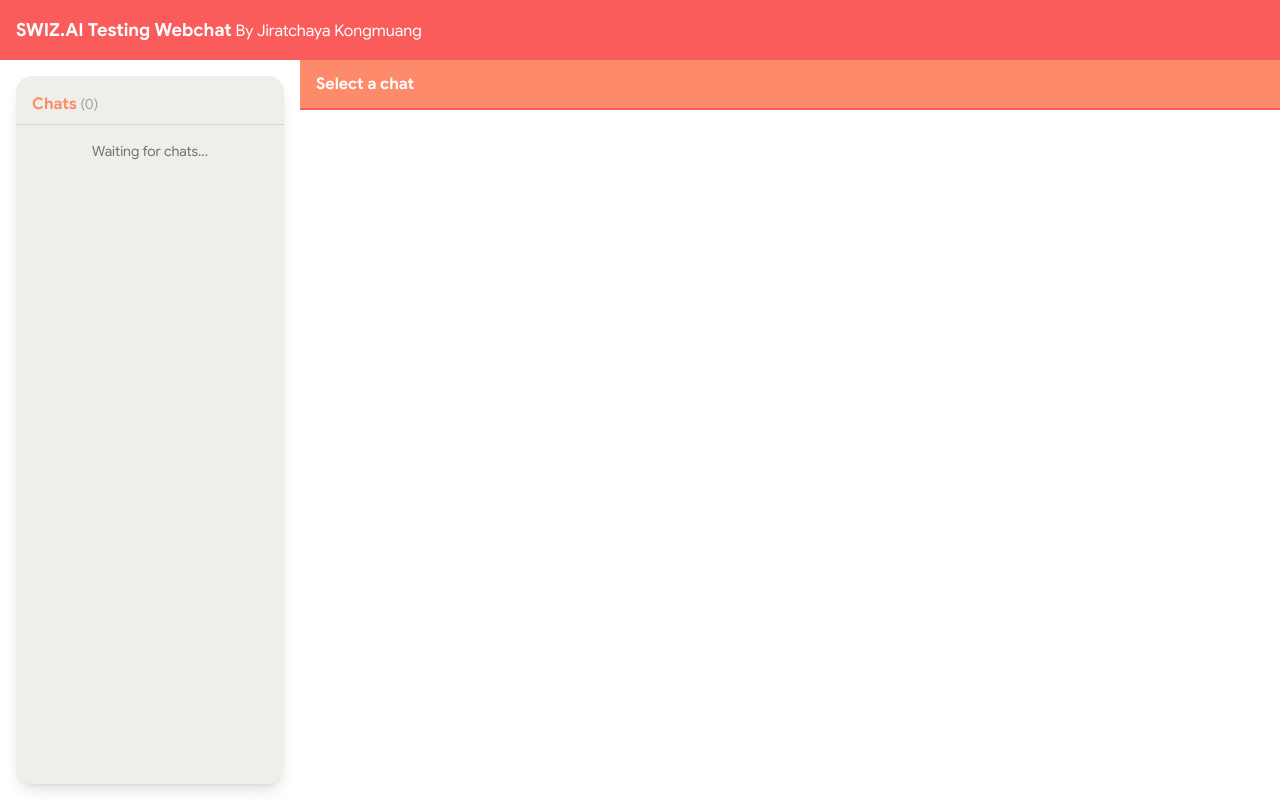
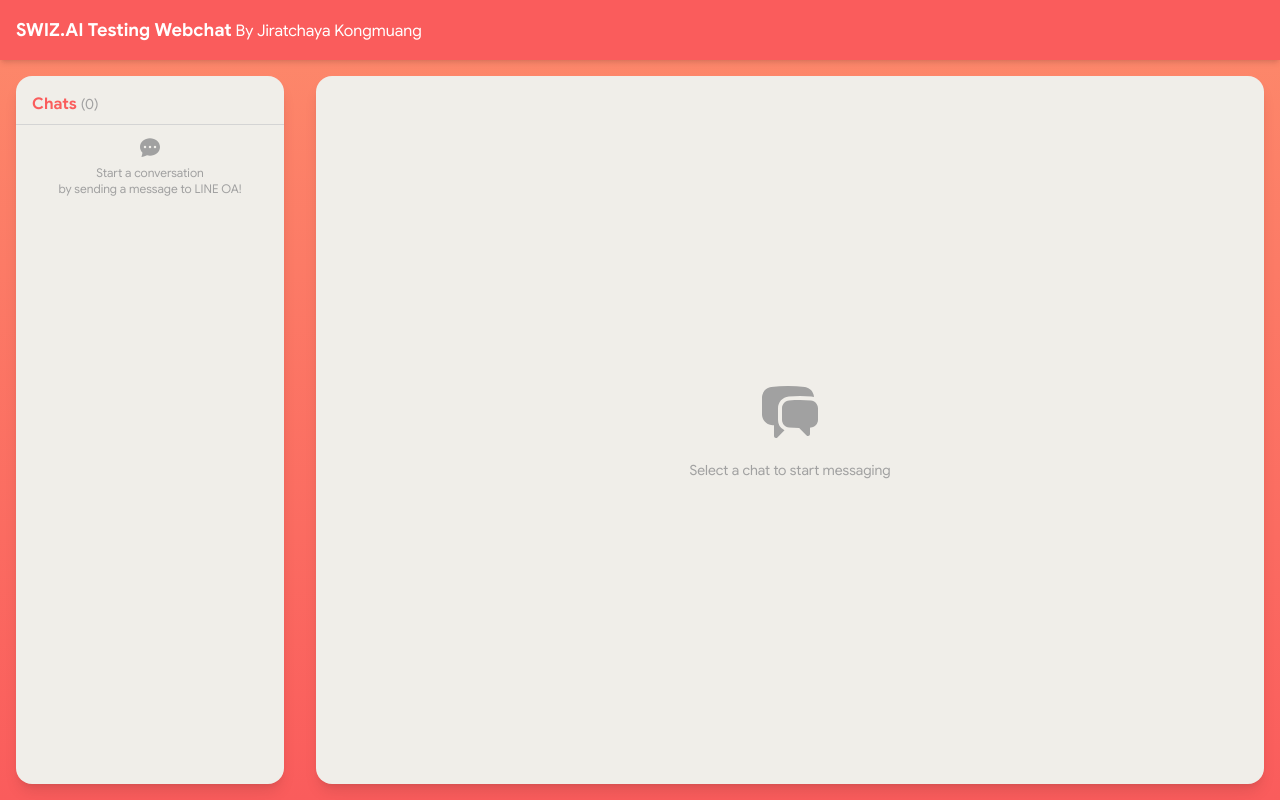
Before and after one commit to jiratchaya-k/zwizai-testing-webchat, a Next.js app: page / in a window 1280 px wide. Built offline with nearby package versions, Linux system fonts and the light colour scheme.

Commit message:
feat: 🎸 custom empty state

```diff
--- a/app/globals.css
+++ b/app/globals.css
@@ -66,7 +66,11 @@ body {
     font-family: 'Google Sans', sans-serif;
     padding: 0;
     margin: 0;
-    background: var(--color-background);
+    background: linear-gradient(
+        0deg,
+        var(--color-primary),
+        var(--color-secondary)
+    );
 }
 
 a {
--- a/components/chat/Chat.style.tsx
+++ b/components/chat/Chat.style.tsx
@@ -1,11 +1,11 @@
 import clsx from 'clsx'
 
 export const container = clsx(
-    'grid h-full w-full grid-rows-[50px_calc(100dvh-310px)_200px]',
+    'bg-foreground grid h-full w-full grid-rows-[50px_calc(100dvh-342px)_200px] overflow-hidden rounded-2xl shadow-lg',
 )
 
 export const chatHeader = clsx(
-    'bg-secondary border-primary flex items-center border-b-2 px-4 font-bold text-white',
+    'text-secondary flex items-center border-b border-neutral-300 px-4 font-bold',
 )
 
 export const chatBox = clsx(
@@ -13,13 +13,17 @@ export const chatBox = clsx(
 )
 
 export const chatInput = clsx(
-    'border-primary flex flex-col items-end justify-center gap-2 border-t-2 px-4',
+    'flex flex-col items-end justify-center gap-2 border-t border-neutral-300 px-4',
 )
 
 export const textarea = clsx(
-    'border-primary w-full resize-none rounded-2xl border-2 p-4 shadow-md focus:outline-none',
+    'w-full resize-none rounded-2xl bg-white p-4 shadow-md focus:outline-none',
 )
 
 export const sendButton = clsx(
     'bg-primary cursor-pointer rounded-2xl px-10 py-3 text-white shadow-md',
 )
+
+export const emptyState = clsx('text-center text-sm text-neutral-400')
+
+export const emptyStateIcon = clsx('mx-auto mb-4 h-16 w-16 text-neutral-400')
--- a/components/chat/Chat.tsx
+++ b/components/chat/Chat.tsx
@@ -1,10 +1,13 @@
 'use client'
 import { useState } from 'react'
+import { HiChatBubbleLeftRight } from 'react-icons/hi2'
 
 import { useMutation, useQuery } from '@tanstack/react-query'
 import dayjs from 'dayjs'
 
 import { chatStore, IChat } from '@stores/chat.store'
+
+import { cn } from '@shared/utils/classMerge.util'
 
 import Bubble from './bubble/Bubble'
 import * as styles from './Chat.style'
@@ -23,7 +26,7 @@ const Chat = () => {
             const data = await res.json()
             return data.chatList
         },
-        refetchInterval: 1000,
+        // refetchInterval: 1000,
         enabled: !!activeChat?.sender.uid,
     })
 
@@ -49,10 +52,26 @@ const Chat = () => {
         setMessageToSend('')
     }
 
+    const renderEmptyState = () => (
+        <div className={styles.emptyState}>
+            <HiChatBubbleLeftRight className={styles.emptyStateIcon} />
+            Select a chat to start messaging
+        </div>
+    )
+
     return (
-        <div className={styles.container}>
+        <div className="p-4">
+            <div
+                className={cn(
+                    styles.container,
+                    chatHistory,
+                    !chatHistory && 'flex items-center justify-center',
+                )}
+            >
+                {chatHistory ? (
+                    <>
                         <div className={styles.chatHeader}>
-                {chatHistory ? chatHistory.sender.displayName : 'Select a chat'}
+                            {chatHistory?.sender.displayName}
                         </div>
                         <div className={styles.chatBox}>
                             {chatHistory?.messageList.map((message, index) => {
@@ -60,7 +79,9 @@ const Chat = () => {
                                     <Bubble
                                         key={index}
                                         message={message.text}
-                            time={dayjs(message.timestamp).format('HH:mm')}
+                                        time={dayjs(message.timestamp).format(
+                                            'HH:mm',
+                                        )}
                                         type={message.type}
                                     />
                                 )
@@ -72,9 +93,11 @@ const Chat = () => {
                                     className={styles.textarea}
                                     placeholder="Write Message..."
                                     wrap="soft"
-                        rows={3}
+                                    rows={2}
                                     value={messageToSend}
-                        onChange={(e) => setMessageToSend(e.target.value)}
+                                    onChange={(e) =>
+                                        setMessageToSend(e.target.value)
+                                    }
                                 />
                                 <button
                                     className={styles.sendButton}
@@ -84,6 +107,11 @@ const Chat = () => {
                                 </button>
                             </div>
                         )}
+                    </>
+                ) : (
+                    renderEmptyState()
+                )}
+            </div>
         </div>
     )
 }
--- a/components/header/Header.style.tsx
+++ b/components/header/Header.style.tsx
@@ -1,5 +1,5 @@
 import clsx from 'clsx'
 
-export const container = clsx('bg-primary w-full p-4 text-white')
+export const container = clsx('bg-primary w-full p-4 text-white shadow-md')
 
 export const title = clsx('text-lg font-bold')
--- a/components/sidebar/Sidebar.style.tsx
+++ b/components/sidebar/Sidebar.style.tsx
@@ -4,10 +4,16 @@ export const container = clsx(
     'bg-foreground flex h-full w-full flex-col overflow-y-scroll rounded-2xl text-white shadow-lg',
 )
 
-export const title = clsx('text-md text-secondary mb-2 px-4 pt-4 font-bold')
+export const title = clsx(
+    'text-md text-primary mb-2 flex items-center gap-1 px-4 pt-4 font-bold',
+)
 
 export const totalChats = clsx('text-sm font-normal text-neutral-400')
 
-export const emtyState = clsx('mt-4 text-center text-sm text-neutral-500')
+export const emptyState = clsx(
+    'mt-4 flex flex-col items-center gap-2 text-center text-xs text-neutral-400',
+)
+
+export const emptyStateIcon = clsx('-mt-1 h-5 w-5')
 
 export const devider = clsx('border-t border-neutral-300')
--- a/components/sidebar/Sidebar.tsx
+++ b/components/sidebar/Sidebar.tsx
@@ -1,4 +1,5 @@
 'use client'
+import { BsChatDotsFill } from 'react-icons/bs'
 import { Fragment } from 'react/jsx-runtime'
 
 import { useQuery } from '@tanstack/react-query'
@@ -51,7 +52,12 @@ const Sidebar = () => {
                         </Fragment>
                     ))
                 ) : (
-                    <div className={styles.emtyState}>Waiting for chats...</div>
+                    <div className={styles.emptyState}>
+                        <BsChatDotsFill className={styles.emptyStateIcon} />
+                        Start a conversation
+                        <br />
+                        by sending a message to LINE OA!
+                    </div>
                 )}
             </div>
         </div>
--- a/package.json
+++ b/package.json
@@ -22,6 +22,7 @@
 		"next": "^16.1.6",
 		"react": "^19.2.4",
 		"react-dom": "^19.2.4",
+		"react-icons": "^5.6.0",
 		"zustand": "^5.0.11"
 	},
 	"devDependencies": {
```
Also changed, not shown: 1 other file (tests, documents, lock files or other folders). Lines whose indentation alone changed are shown as unchanged.
